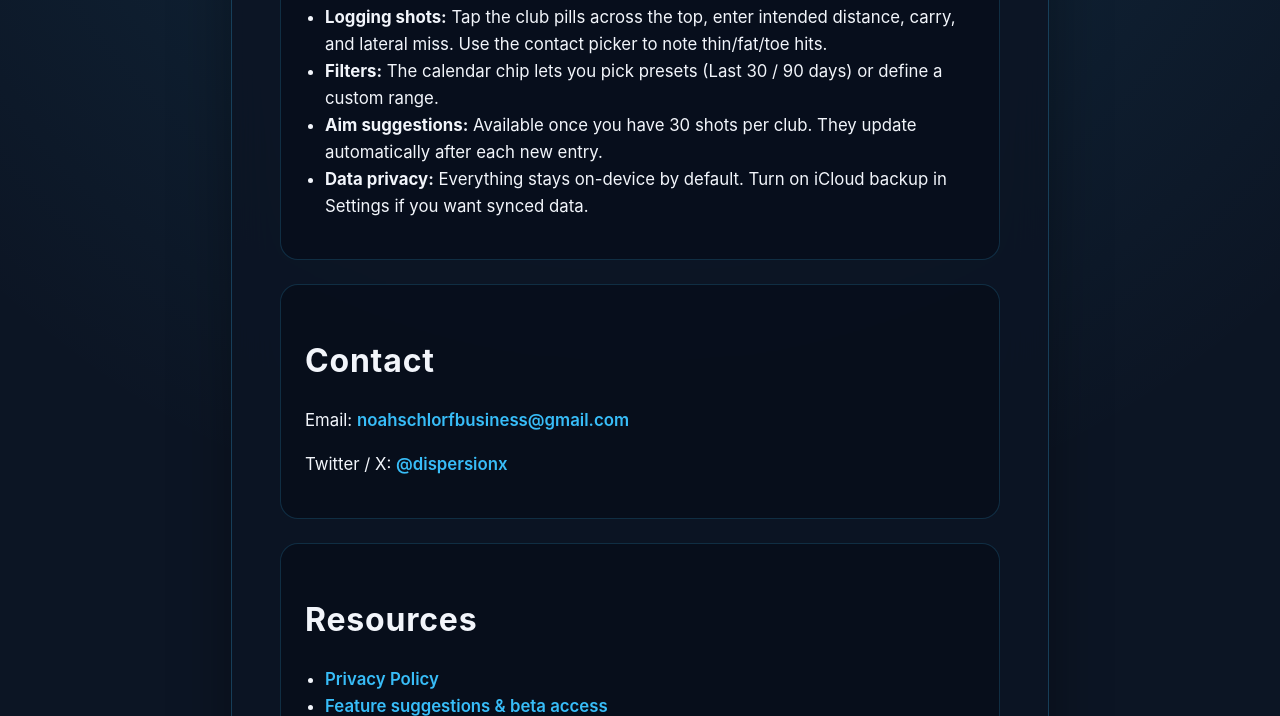
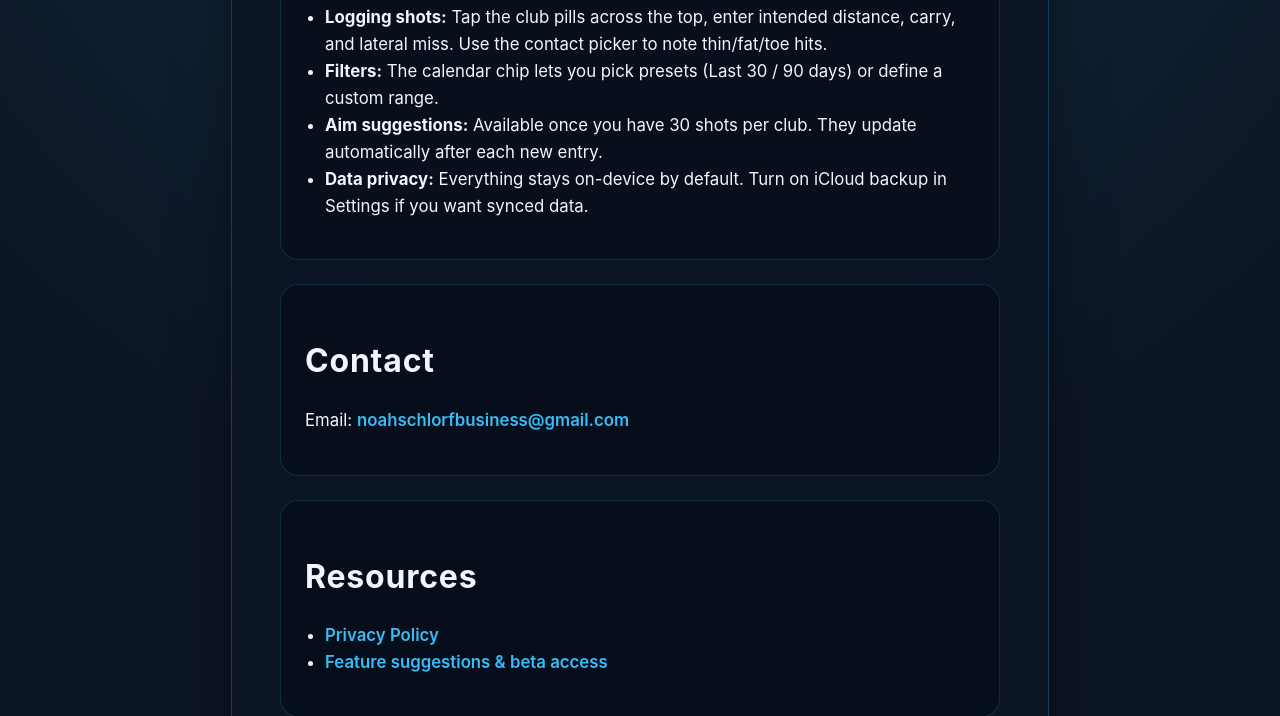
Before and after one commit to noahschlorf/dispersionx-site, a plain HTML site: page index.html in a window 1280 px wide. Shown: the part 384-1100 px from the top of the page. Drawn offline with Linux system fonts and the light colour scheme.

Commit message:
Remove placeholder social link

```diff
--- a/index.html
+++ b/index.html
@@ -89,7 +89,6 @@
     <section class="card">
       <h2>Contact</h2>
       <p>Email: <a href="mailto:noahschlorfbusiness@gmail.com">noahschlorfbusiness@gmail.com</a></p>
-      <p>Twitter / X: <a href="https://twitter.com/dispersionx" target="_blank" rel="noopener">@dispersionx</a></p>
     </section>
 
     <section class="card">
```
